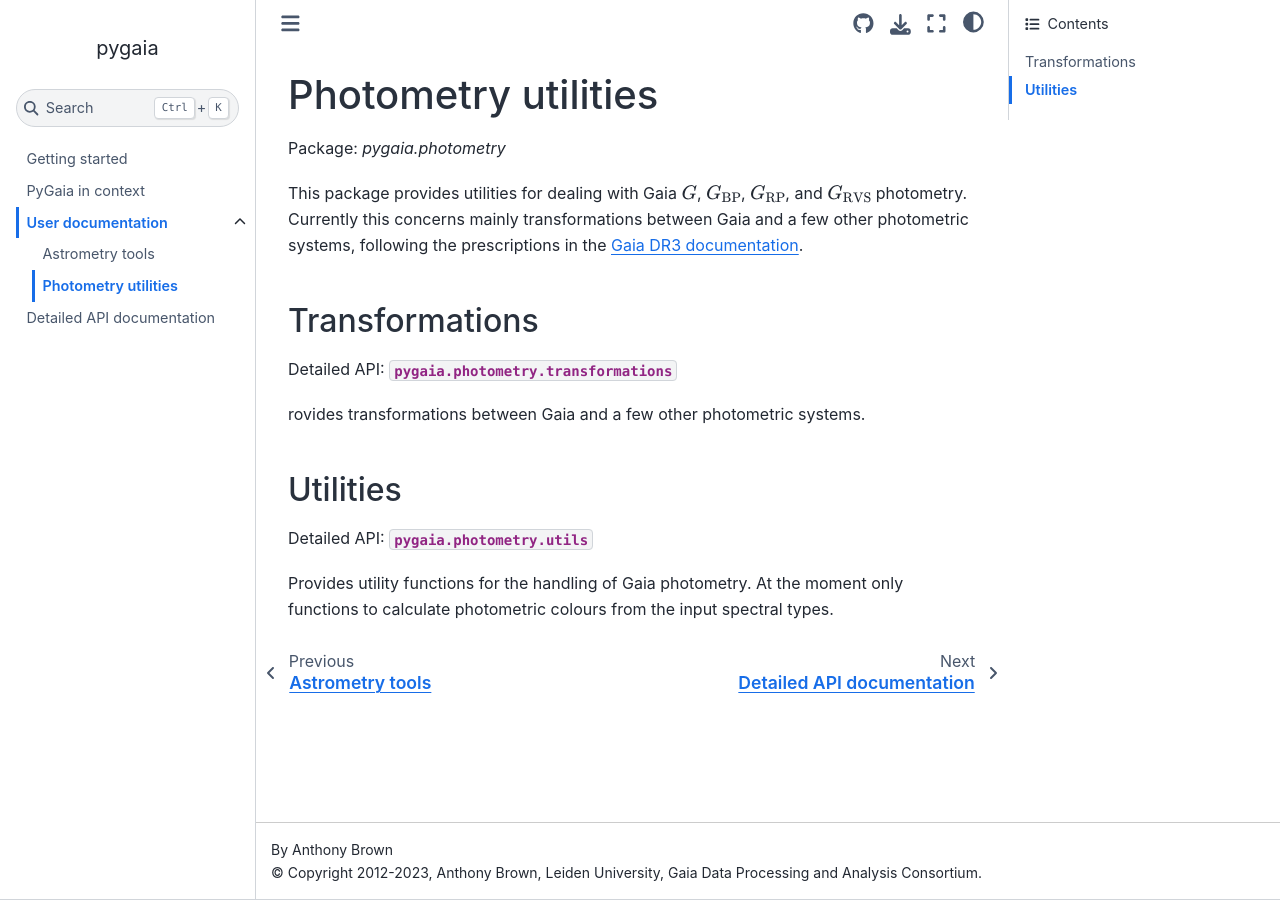
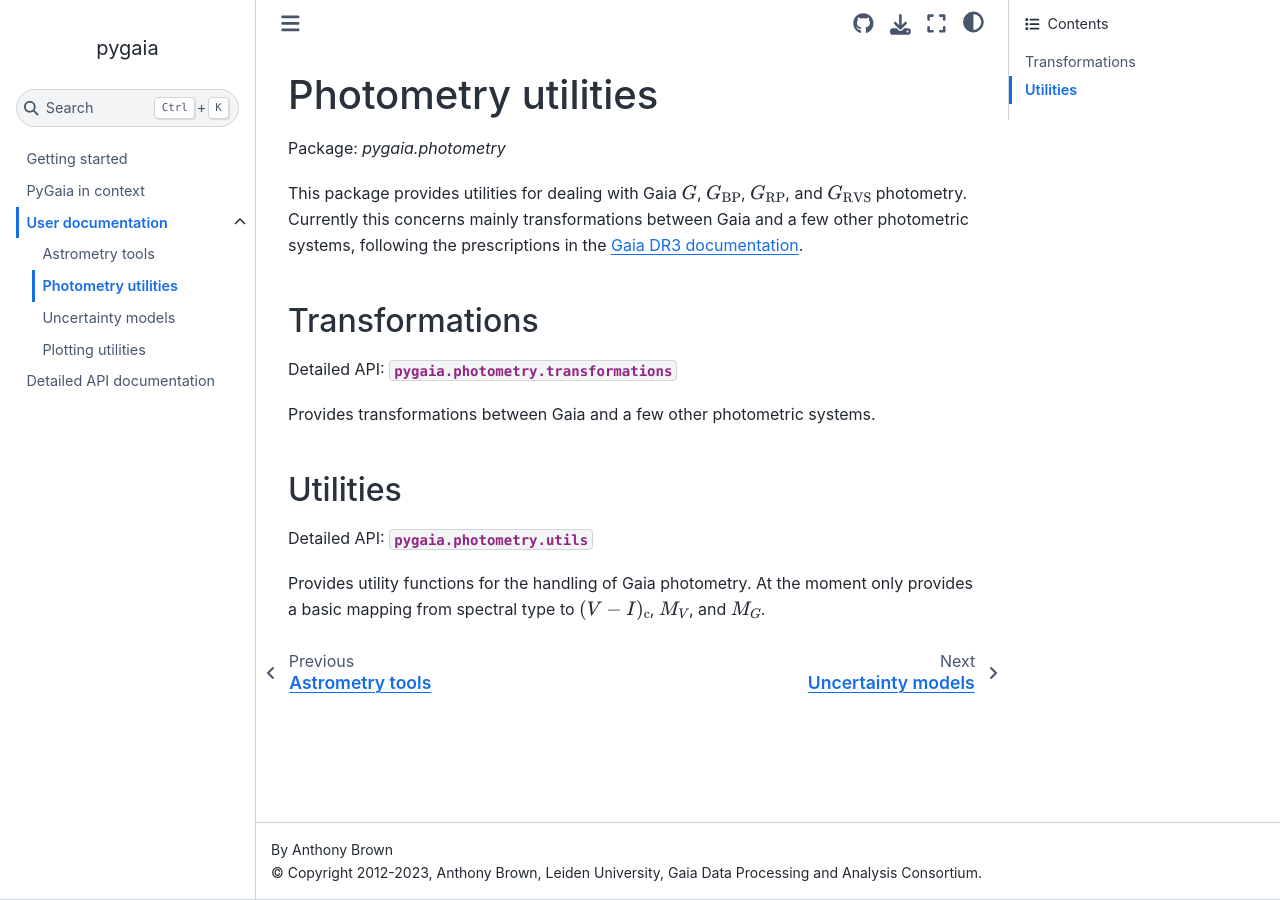
Before and after one commit to agabrown/PyGaia, a Sphinx documentation site: the page built from docs/source/user-documentation/photometry.rst, in a window 1280 px wide. Built offline with Sphinx 7.4.7 and the Sphinx Book theme 1.1.4, drawn with Linux system fonts in a browser that asks for light colours.

Commit message:
uncertainty model docs

```diff
--- a/docs/source/user-documentation/index.rst
+++ b/docs/source/user-documentation/index.rst
@@ -6,3 +6,5 @@
 
     astrometry
     photometry
+    errors
+    plot
--- a/docs/source/user-documentation/photometry.rst
+++ b/docs/source/user-documentation/photometry.rst
@@ -10,11 +10,11 @@
 
 Detailed API: :py:mod:`pygaia.photometry.transformations`
 
-rovides transformations between Gaia and a few other photometric systems.
+Provides transformations between Gaia and a few other photometric systems.
 
 Utilities
 ---------
 
 Detailed API: :py:mod:`pygaia.photometry.utils`
 
-Provides utility functions for the handling of Gaia photometry. At the moment only functions to calculate photometric colours from the input spectral types.
+Provides utility functions for the handling of Gaia photometry. At the moment only provides a basic mapping from spectral type to :math:`(V-I)_\mathrm{c}`, :math:`M_V`, and :math:`M_G`.
--- /dev/null
+++ b/docs/source/user-documentation/plot.rst
@@ -0,0 +1,2 @@
+Plotting utilities
+==================
```
Also changed, not shown: docs/source/user-documentation/errors.rst (added, +34 -0 lines), 1 other file.
